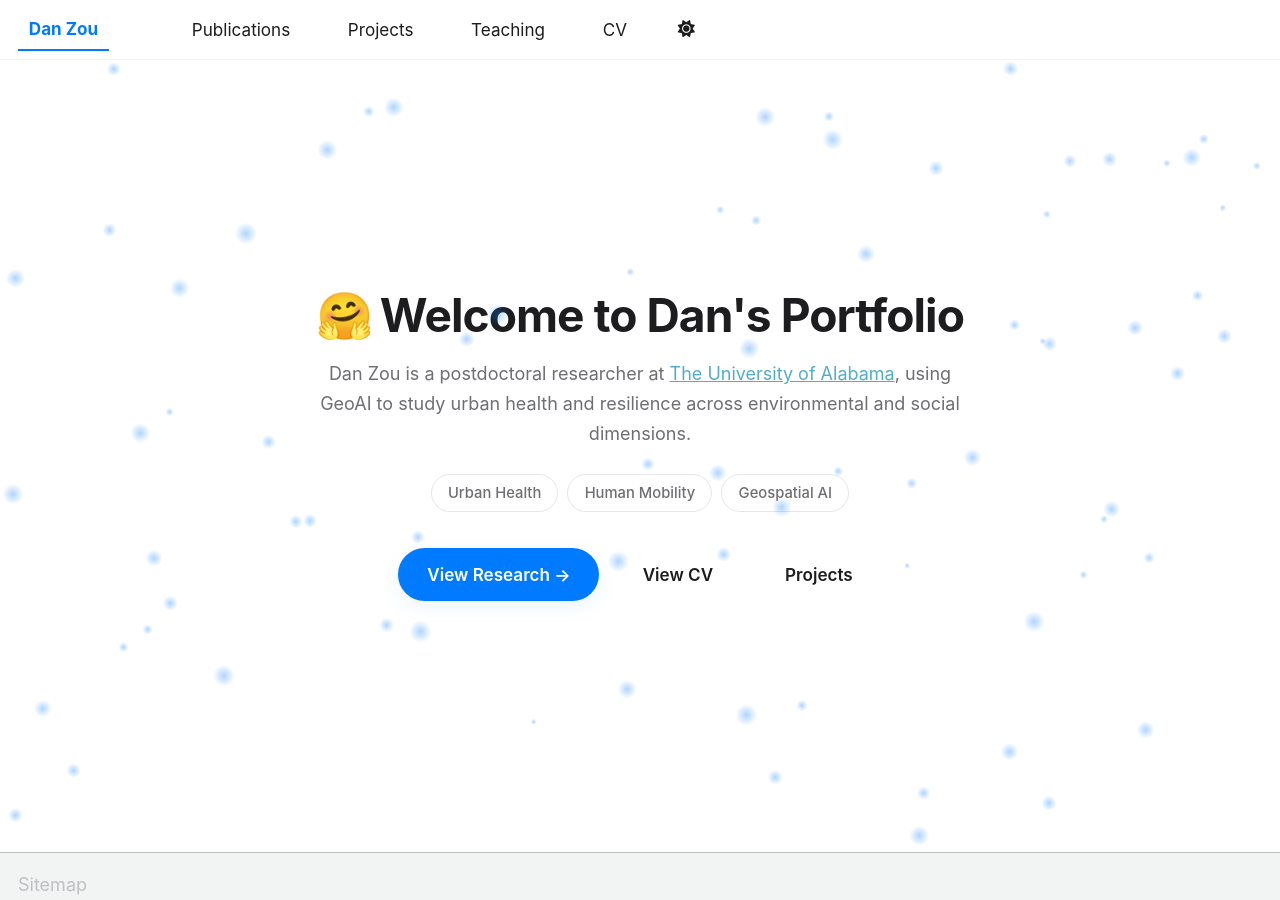
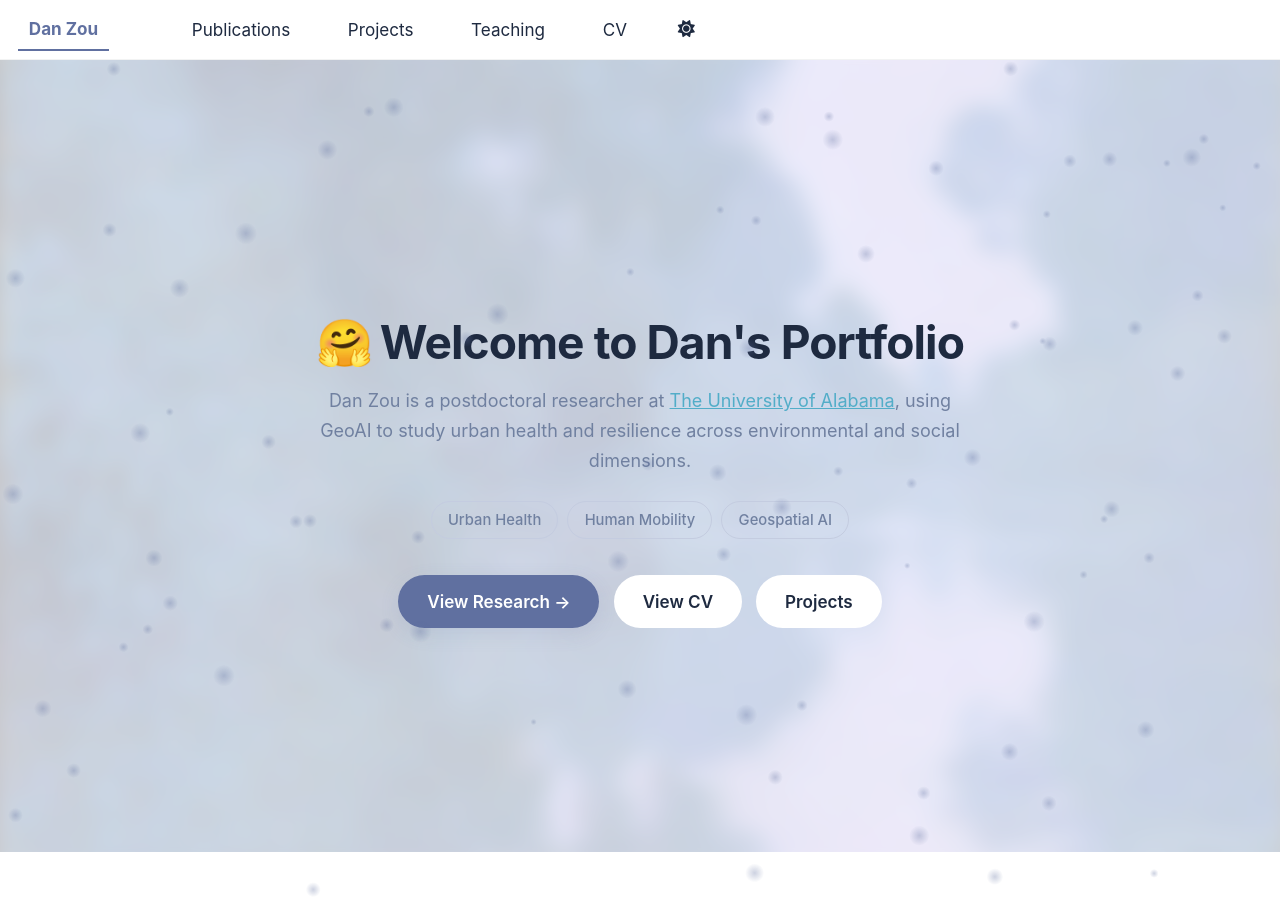
Before and after one commit to Danz-create/Dan-Zou, a Jekyll site: the page built from index.md, in a window 1280 px wide and 900 px high. Built offline with Jekyll 4.4.1, drawn with Linux system fonts in a browser that asks for light colours; a script bundle is joined from its source files by our own code; library files that are not in the unit come from our copies.

Commit message:
Monet Seine palette + blurred painting as hero background
Colour scheme now drawn from Morning on the Seine (1897):
- --brand        #6070a0  (periwinkle river blue)
- --brand-hover  #4a5888  (deeper shadow blue)
- --ink          #1e2a40  (dark tree silhouette)
- --muted        #7080a0  (misty blue-grey)
- --border       #c4cce0  (morning haze)
- --hover-bg     #eceef8  (faintest lavender)
- shadow tinted with periwinkle instead of pure blue

Homepage hero:
- ::before pseudo-element fills the hero with seine-morning.jpg,
  scaled to cover and blurred 10px + slight brightness/saturation
  lift; inset -20px prevents white blur edges showing
- ::after semi-transparent white overlay (0.72 opacity) keeps text
  readable while the impressionist painting shows through
- Particle animation colour updated to match (#6070a0)

Painting source: Monet, Morning on the Seine near Giverny, 1897.
Public domain (Wikimedia Commons).

Co-Authored-By: Claude Opus 4.7 (1M context) <noreply@anthropic.com>

```diff
--- a/assets/css/custom.css
+++ b/assets/css/custom.css
@@ -1,17 +1,18 @@
 /* =========================================================
-   🎨 全局变量（Apple-blue 主题）
+   🎨 配色：莫奈《塞纳河上的早晨》1897
+   蓝紫薄雾 · 晨光倒影 · 深夜树影
    ========================================================= */
 :root {
-  --brand:        #007aff;
-  --brand-hover:  #0a84ff;
+  --brand:        #6070a0;   /* 塞纳河蓝紫 */
+  --brand-hover:  #4a5888;   /* 深蓝紫 hover */
   --brand-ink:    #ffffff;
-  --ink:          #1d1d1f;
-  --muted:        #6e6e73;
-  --border:       #e5e7eb;
-  --hover-bg:    #f5f5f7;
+  --ink:          #1e2a40;   /* 深夜树影 */
+  --muted:        #7080a0;   /* 薄雾灰蓝 */
+  --border:       #c4cce0;   /* 晨雾边框 */
+  --hover-bg:     #eceef8;   /* 极淡紫 */
   --radius:       12px;
   --radius-pill:  999px;
-  --shadow:       0 6px 20px rgba(0, 122, 255, 0.08);
+  --shadow:       0 6px 20px rgba(96, 112, 160, 0.12);
 }
 
 /* =========================================================
@@ -32,21 +33,43 @@
 }
 
 /* =========================================================
-   🏠 首页 Hero
+   🏠 首页 Hero — 塞纳河晨光背景
    ========================================================= */
 .hero-landing {
-  min-height: 82vh;
+  min-height: 88vh;
   display: grid;
   place-items: center;
   padding: 6rem 1.25rem 4rem;
-  background: transparent;
   overflow: hidden;
   position: relative;
+  isolation: isolate;
 }
+
+/* 模糊画作背景层 */
+.hero-landing::before {
+  content: "";
+  position: absolute;
+  inset: -20px;          /* 超出边界以覆盖 blur 白边 */
+  background: url('/Dan-Zou/images/seine-morning.jpg') center/cover no-repeat;
+  filter: blur(10px) brightness(1.05) saturate(1.1);
+  z-index: -2;
+}
+
+/* 半透明白色遮罩，保证文字可读 */
+.hero-landing::after {
+  content: "";
+  position: absolute;
+  inset: 0;
+  background: rgba(245, 246, 251, 0.72);
+  z-index: -1;
+}
+
 .hero-inner {
   max-width: 720px;
   margin: 0 auto;
   text-align: center;
+  position: relative;
+  z-index: 1;
 }
 .hero-landing h1 {
   font-size: clamp(2rem, 3.6vw, 3rem);
--- a/assets/js/dots.js
+++ b/assets/js/dots.js
@@ -15,7 +15,7 @@
   var dots = [];
 
   /* ===== 参数可调（按需改动） ===== */
-  var COLOR = { r: 0, g: 122, b: 255 }; // #007aff 苹果蓝
+  var COLOR = { r: 96, g: 112, b: 160 }; // #6070a0 塞纳河蓝紫
   var R = 1.4;       // 每个气泡半径基准（更小更细腻）
   var N = 90;        // 气泡数量
   var SPEED = 0.22;  // 移动速度（越大越快）
```
Also changed, not shown: images/seine-morning.jpg (added).
